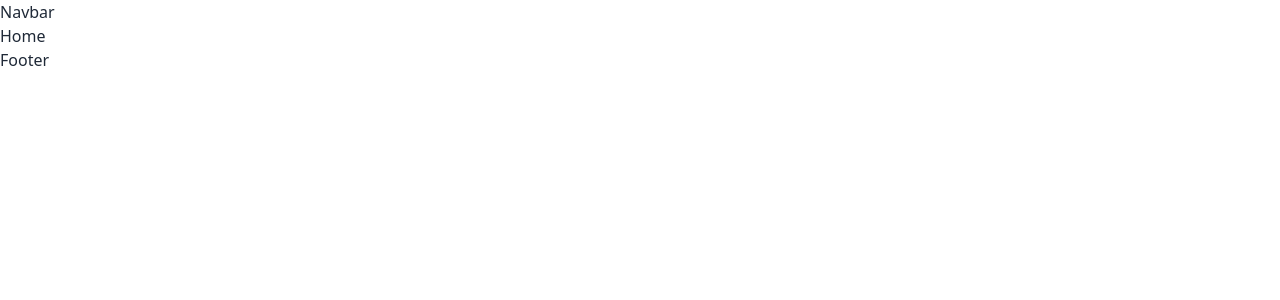
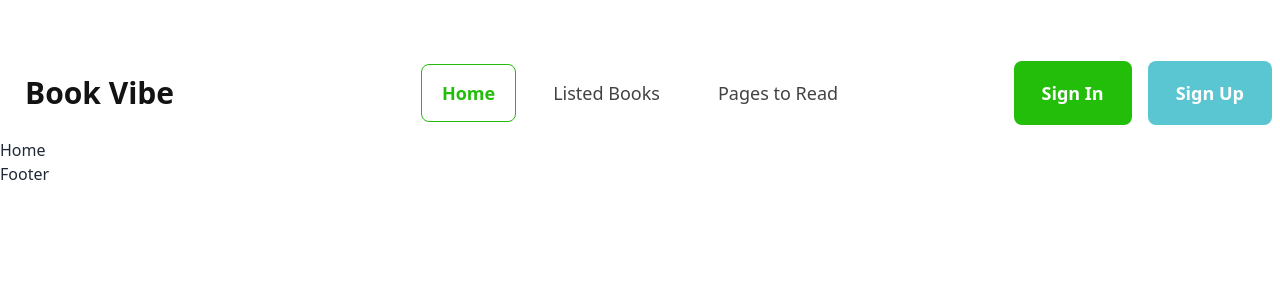
Before and after one commit to nznazmulhuda/bookish-brilliance, a React (Vite) app: page / in a window 1280 px wide. Shown: the top 300 px of the page. Built offline with nearby package versions, Linux system fonts and the light colour scheme.

Commit message:
Navbar added

```diff
--- a/index.html
+++ b/index.html
@@ -1,5 +1,5 @@
 <!doctype html>
-<html lang="en">
+<html lang="en" data-theme="light">
   <head>
     <meta charset="UTF-8" />
     <link rel="icon" type="image/svg+xml" href="" />
--- a/src/Router/Router.jsx
+++ b/src/Router/Router.jsx
@@ -19,15 +19,15 @@ const router = createBrowserRouter([
 				element: <Home />,
 			},
 			{
-				path: "/listed-books",
+				path: "/listed_books",
 				element: <ListedBooks />,
 			},
 			{
-				path: "pages-to-read",
+				path: "pages_to_read",
 				element: <PagesToRead />,
 			},
 			{
-				path: "/book-details/:id",
+				path: "/book_details/:id",
 				element: <BookDetails />,
 			},
 		],
--- a/src/Shared/Navbar/Navbar.jsx
+++ b/src/Shared/Navbar/Navbar.jsx
@@ -1,8 +1,128 @@
+import { NavLink } from "react-router-dom";
 
 function Navbar() {
-  return (
-    <div>Navbar</div>
-  )
+	return (
+		<>
+			<div className="navbar bg-base-100 container mx-auto mt-12">
+				<div className="navbar-start">
+					<div className="dropdown">
+						<div
+							tabIndex={0}
+							role="button"
+							className="btn btn-ghost lg:hidden"
+						>
+							<svg
+								xmlns="http://www.w3.org/2000/svg"
+								className="h-5 w-5"
+								fill="none"
+								viewBox="0 0 24 24"
+								stroke="currentColor"
+							>
+								<path
+									strokeLinecap="round"
+									strokeLinejoin="round"
+									strokeWidth="2"
+									d="M4 6h16M4 12h8m-8 6h16"
+								/>
+							</svg>
+						</div>
+
+						<ul
+							tabIndex={0}
+							className="menu menu-sm dropdown-content mt-3 z-[1] p-2 shadow bg-base-100 rounded-box w-52"
+						>
+							<NavLink
+								to={"/"}
+								className={({ isActive }) =>
+									isActive
+										? "text-[#23BE0A] text-lg font-semibold font-work border border-[#23BE0A] py-[14px] px-5 rounded-lg"
+										: "text-[#131313CC] text-lg font-work font-normal border border-transparent py-[14px] px-5 rounded-lg hover:border-[#23BE0A] hover:text-[#23BE0A]"
+								}
+							>
+								Home
+							</NavLink>
+
+							<NavLink
+								to={"/listed_books"}
+								className={({ isActive }) =>
+									isActive
+										? "text-[#23BE0A] text-lg font-semibold font-work border border-[#23BE0A] py-[14px] px-5 rounded-lg"
+										: "text-[#131313CC] text-lg font-work font-normal border border-transparent py-[14px] px-5 rounded-lg hover:border-[#23BE0A] hover:text-[#23BE0A]"
+								}
+							>
+								Listed Books
+							</NavLink>
+
+							<NavLink
+								to={"/pages_to_read"}
+								className={({ isActive }) =>
+									isActive
+										? "text-[#23BE0A] text-lg font-semibold font-work border border-[#23BE0A] py-[14px] px-5 rounded-lg"
+										: "text-[#131313CC] text-lg font-work font-normal border border-transparent py-[14px] px-5 rounded-lg hover:border-[#23BE0A] hover:text-[#23BE0A]"
+								}
+							>
+								Pages to Read
+							</NavLink>
+						</ul>
+					</div>
+
+					<NavLink
+						to={"/"}
+						className="btn btn-ghost text-[#131313] font-work text-3xl font-bold"
+					>
+						Book Vibe
+					</NavLink>
+				</div>
+
+				<div className="navbar-center hidden lg:flex">
+					<ul className="menu menu-horizontal px-1 flex items-center gap-4">
+						<NavLink
+							to={"/"}
+							className={({ isActive }) =>
+								isActive
+									? "text-[#23BE0A] text-lg font-semibold font-work border border-[#23BE0A] py-[14px] px-5 rounded-lg"
+									: "text-[#131313CC] text-lg font-work font-normal border border-transparent py-[14px] px-5 rounded-lg hover:border-[#23BE0A] hover:text-[#23BE0A]"
+							}
+						>
+							Home
+						</NavLink>
+
+						<NavLink
+							to={"/listed_books"}
+							className={({ isActive }) =>
+								isActive
+									? "text-[#23BE0A] text-lg font-semibold font-work border border-[#23BE0A] py-[14px] px-5 rounded-lg"
+									: "text-[#131313CC] text-lg font-work font-normal border border-transparent py-[14px] px-5 rounded-lg hover:border-[#23BE0A] hover:text-[#23BE0A]"
+							}
+						>
+							Listed Books
+						</NavLink>
+
+						<NavLink
+							to={"/pages_to_read"}
+							className={({ isActive }) =>
+								isActive
+									? "text-[#23BE0A] text-lg font-semibold font-work border border-[#23BE0A] py-[14px] px-5 rounded-lg"
+									: "text-[#131313CC] text-lg font-work font-normal border border-transparent py-[14px] px-5 rounded-lg hover:border-[#23BE0A] hover:text-[#23BE0A]"
+							}
+						>
+							Pages to Read
+						</NavLink>
+					</ul>
+				</div>
+
+				<div className="navbar-end gap-4">
+					<button className="bg-[#23BE0A] py-[18px] px-7 text-white font-semibold cursor-pointer font-work text-lg rounded-lg">
+						Sign In
+					</button>
+
+					<button className="bg-[#59C6D2] py-[18px] px-7 text-white font-semibold cursor-pointer font-work text-lg rounded-lg">
+						Sign Up
+					</button>
+				</div>
+			</div>
+		</>
+	);
 }
 
-export default Navbar
+export default Navbar;
```
